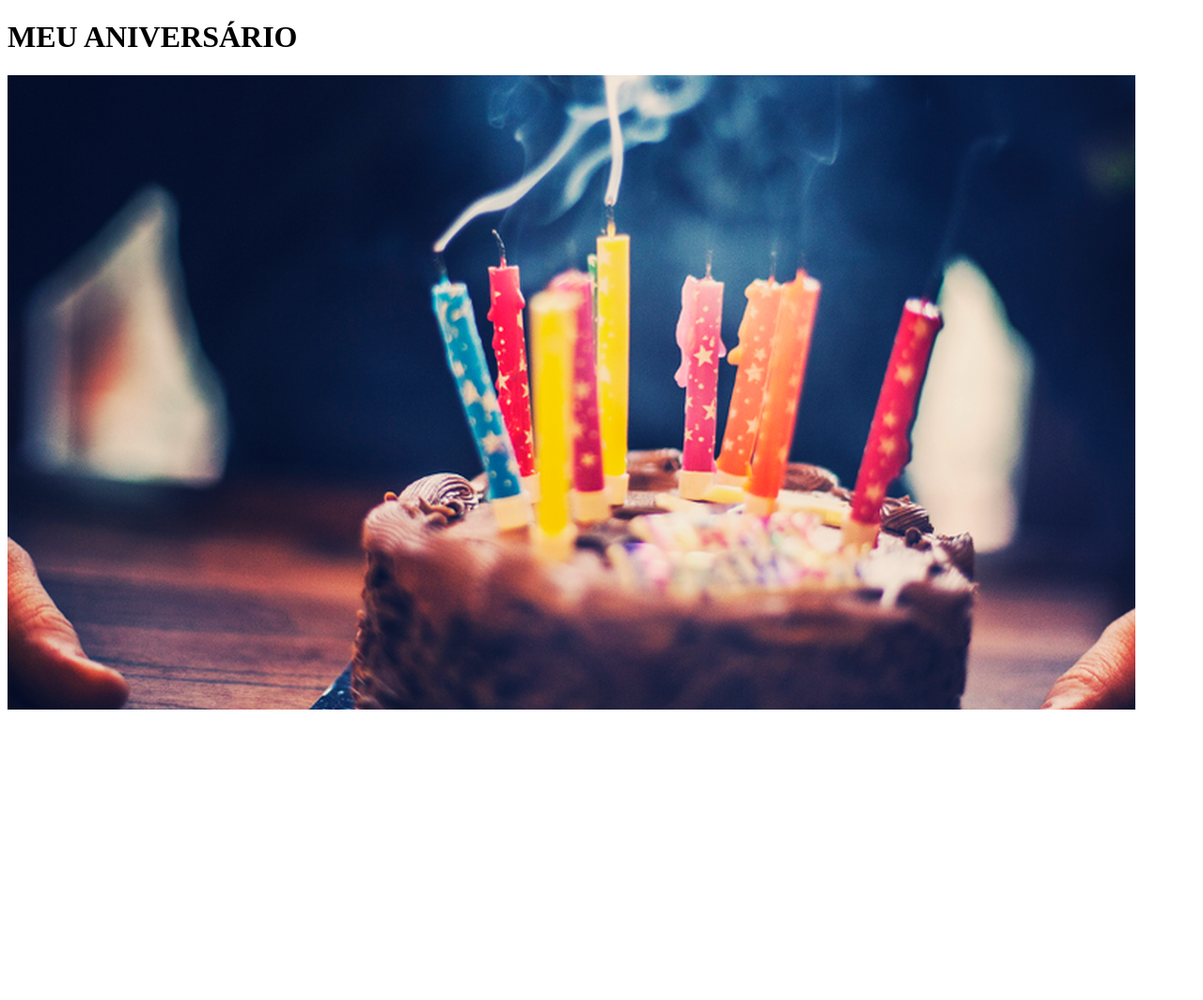
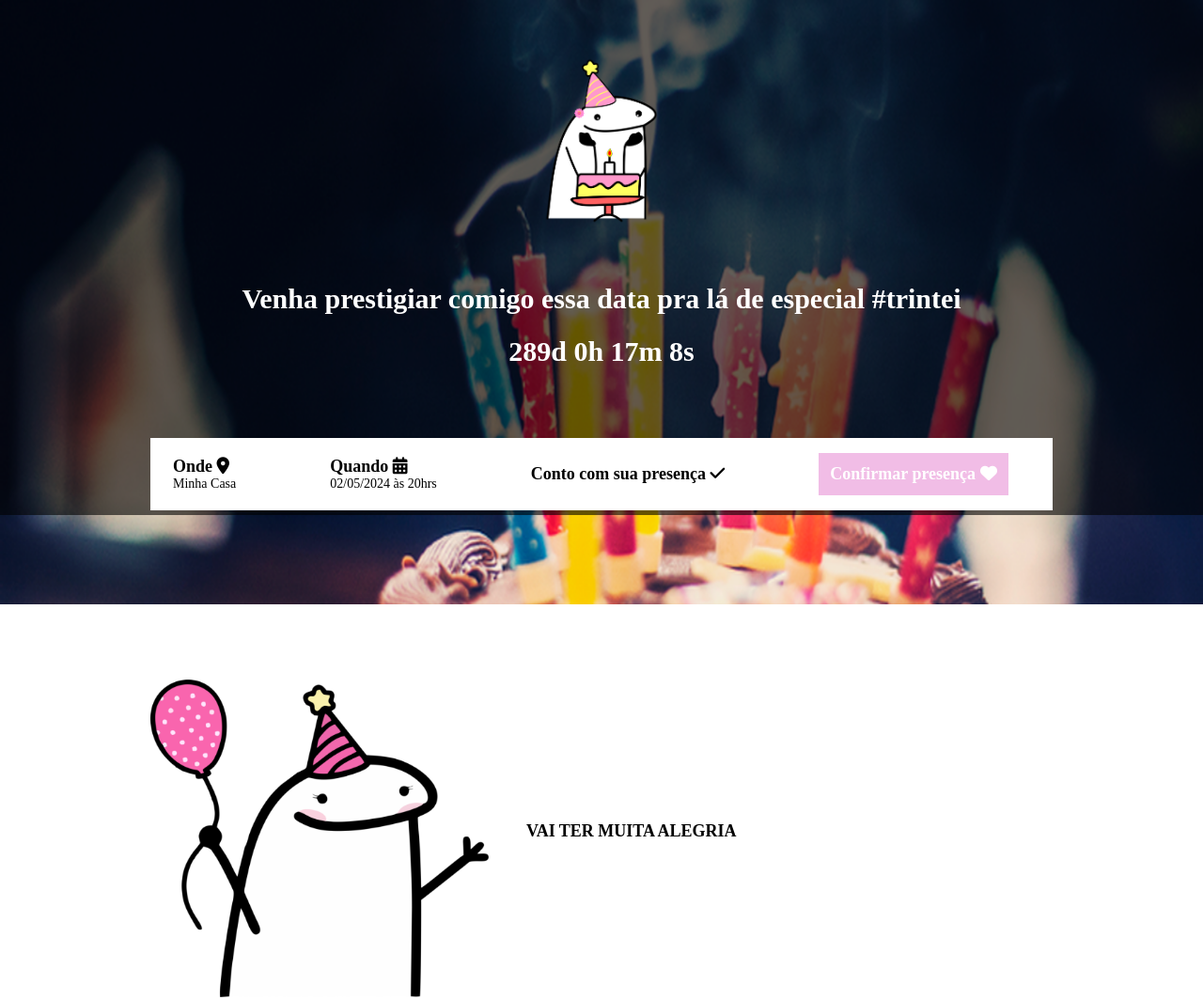
Before and after one commit to TamaradeMoura/my-birthday, a website built with Parcel: page src/index.html in a window 1280 px wide. Shown: the top 1064 px of the page at 94% size. Before the commit the page ends 800 px from the top, so only its background shows below. Built offline with nearby package versions, Linux system fonts and the light colour scheme.

Commit message:
commit final

```diff
--- a/package.json
+++ b/package.json
@@ -2,9 +2,9 @@
   "name": "my-birthday",
   "version": "1.0.0",
   "description": "",
-  "main": "index.js",
   "scripts": {
     "dev": "parcel src/index.html src/styles/main.scss src/scripts/main.js",
+    "build": "parcel build src/index.html",
     "test": "echo \"Error: no test specified\" && exit 1"
   },
   "keywords": [],
--- a/src/index.html
+++ b/src/index.html
@@ -5,10 +5,61 @@
     <meta name="viewport" content="width=device-width, initial-scale=1.0">
     <title>SAVE THE DATES</title>
     <link rel="stylesheet" href="styles/main.scss">
+    <script src="https://kit.fontawesome.com/2fbcff5999.js" crossorigin="anonymous"></script>
 </head>
 <body>
-    <h1>MEU ANIVERSÁRIO</h1>
-    <img src="images/bolo.png" alt="bolo">
+    <header class="hero">
+        <div class="container">
+            <img class="hero__logo" src="images/vai_ter_bolo.png" alt="bolo">
+            <p class="hero__text">
+                Venha prestigiar comigo essa data pra lá de especial #trintei <br><span id="contador"></span>
+            </p>
+            <div class="infos-bar">
+                <ul class="infos-bar__infos">
+                    <li class="infos-bar__infos__item">
+                        <b>Onde <i class="fa-solid fa-location-dot"></i></b>
+                        Minha Casa
+                    </li>
+                    <li class="infos-bar__infos__item">
+                        <b>Quando <i class="fa-solid fa-calendar-days"></i></b>
+                        02/05/2024 às 20hrs
+                    </li>
+                    <li class="infos-bar__infos__item">
+                        <b>Conto com sua presença <i class="fa-solid fa-check"></i></b>
+
+                    </li>
+                    <a href="#" class="button button--primary">
+                        Confirmar presença <i class="fa-sharp fa-solid fa-heart fa-bounce"></i></a>
+                </ul>
+            </div>
+        </div>
+    </header>
+    <section class="event">
+        <div class="container">
+            <img  class="event__image" src="images/feliz.png" alt="Florki feliz">
+            <div class="event__details">
+                <h2 class="event__details__title">Vai ter muita alegria</h2>
+            </div>
+        </div>
+    </section>
+    <section class="event event">
+        <div class="container">
+            <img  class="event__image1" src="images/pensativo.png" alt="Florki feliz">
+            <div class="event__details">
+                <h2 class="event__details__title">Não vai perder hein</h2>
+            </div>
+        </div>
+    </section>
+    <section class="event event">
+        <div class="container">
+            <img  class="event__image2" src="images/coracao.png" alt="Florki feliz">
+            <div class="event__details">
+                <h2 class="event__details__title">Vou ficar muito feliz com você lá<br>
+                    <span class="event__details__span">(nem precisa presente)</span>
+                </h2>
+            </div>
+        </div>
+    </section>
     <script src="scripts/main.js"></script>
 </body>
 </html>
--- a/src/scripts/main.js
+++ b/src/scripts/main.js
@@ -1 +1,25 @@
-console.log ("Olá Mundo");
+const dataDoEvento = new Date("May 2, 2024 20:00:00");
+const timeStampDoEvento = dataDoEvento.getTime();
+
+const contaAsHoras = setInterval(function () {
+    const agora = new Date();
+    const timeStampAtual = agora.getTime();
+
+    const distanciaDoEvento = timeStampDoEvento - timeStampAtual;
+
+    const diasEmMs = 1000 * 60 * 60 * 24;
+    const horaEmMs = 1000 * 60 * 60;
+    const minutoEmMs = 1000 * 60;
+
+    const diasAteOEvento = Math.floor(distanciaDoEvento / diasEmMs);
+    const horasAteOEvento = Math.floor((distanciaDoEvento % diasEmMs) / diasEmMs);
+    const minutosAteOEvento = Math.floor((distanciaDoEvento % horaEmMs) / minutoEmMs);
+    const segundosAteOEvento = Math.floor((distanciaDoEvento % minutoEmMs) / 1000);
+
+    document.getElementById('contador').innerHTML = `${diasAteOEvento}d ${horasAteOEvento}h ${minutosAteOEvento}m ${segundosAteOEvento}s`;
+
+    if (distanciaDoEvento < 0) {
+        clearInterval(contaAsHoras);
+        document.getElementById('contador').innerHTML = 'evento expirado';
+    }
+}, 1000);
--- /dev/null
+++ b/src/styles/_buttons.scss
@@ -0,0 +1,29 @@
+@use 'variables';
+
+.button {
+    padding: 12px;
+    font-size: 18px;
+    font-weight: bold;
+    text-decoration: none;
+    text-align: center;
+    white-space: nowrap;
+
+    &--primary {
+        color: variables.$corDeTextoPrimario;
+        background-color: variables.$corDeFundo;
+
+        &:hover {
+            background-color: lighten(variables.$corSecundaria, 5%);
+        }
+    }
+
+    @media (max-width: 678px) {
+        display: block;
+        width: 80%;
+    }
+
+    @media (max-width: 1024px) {
+        display: flex;
+        align-items: center;
+    }
+}
--- /dev/null
+++ b/src/styles/_event.scss
@@ -0,0 +1,56 @@
+@use 'variables';
+
+.event {
+    padding: 80px 0;
+
+    .container {
+        display: flex;
+        align-items: center;
+        gap: 40px;
+    }
+
+    &__image {
+        max-width: 360px;
+    }
+
+    &__image1 {
+        max-width: 250px;
+        margin-left: 5%;
+    }
+
+    &__image2 {
+        max-width: 250px;
+        margin-left: 5%;
+    }
+
+    &__details {
+        margin-right: 40px;
+
+        &__title {
+            font-size: 18px;
+            font-weight: bold;
+            margin-bottom: 16px;
+            text-transform: uppercase;
+        }
+
+        &__span{
+            text-transform: lowercase;
+            font-size: 16px;
+        }
+    }
+
+    @media (max-width: 640px) {
+        .container {
+            display: block;
+        }
+
+        &__image {
+            width: 100%;
+        }
+
+        &__details {
+            margin-right: 0;
+            margin-bottom: 16px;
+        }
+    }
+}
--- /dev/null
+++ b/src/styles/_hero.scss
@@ -0,0 +1,69 @@
+@use 'variables';
+
+.hero {
+    padding-top: 50px;
+    padding-bottom: 100px;
+    background-image: url(../images/bolo.png);
+    background-size: 100% 140%;
+    background-repeat: no-repeat;
+
+
+    .container {
+        position: relative;
+    }
+
+    &::before {
+        position: absolute;
+        top: 0;
+        left: 0;
+        width: 100%;
+        height: 68.5%;
+        background-color: variables.$corDeTextoSecundario;
+        content: '';
+        opacity: .6;
+
+    }
+
+    &__text {
+        margin-top: 40px;
+        margin-bottom: 64px;
+        font-size: 30px;
+        line-height: 56px;
+        font-weight: 800;
+        text-align: center;
+        color: variables.$corDeTextoPrimario;
+    }
+
+    &__logo {
+        margin: 0 auto;
+        height: 200px;
+        display: flex;
+        justify-content: space-between;
+    }
+
+    @media (max-width: 1024px) {
+        &::before {
+            height: 96.5%;
+        }
+    }
+
+    @media (max-width: 640px) {
+        padding: 40px 0;
+        background-size: 100% 70%;
+
+        &::before {
+            height: 52.5%;
+        }
+
+        &__logo {
+            height: 80px;
+        }
+
+        &__text {
+            font-size: 22px;
+            line-height: 24px;
+            margin: 24px 0;
+        }
+    }
+
+}
--- /dev/null
+++ b/src/styles/_info_bar.scss
@@ -0,0 +1,44 @@
+@use 'variables';
+
+.infos-bar {
+    padding: 16px 24px;
+    background-color: #fff;
+    display: flex;
+    justify-content: space-between;
+
+    &__infos {
+        display: flex;
+        align-items: center;
+        gap: 100px;
+
+        &__item {
+            font-size: 14px;
+            color: variables.$corDeTextoSecundario;
+
+            b {
+                color: variables.$corDeTextoSecundario;
+                font-size: 18px;
+                display: block;
+            }
+        }
+    }
+
+    @media (max-width: 640px) {
+        display: block;
+
+        &__infos {
+            display: block;
+
+            &__item {
+                margin-bottom: 24px;
+            }
+        }
+    }
+
+    @media (max-width: 1024px) {
+        &__infos {
+            gap: 16px;
+        }
+    }
+
+}
--- /dev/null
+++ b/src/styles/_variables.scss
@@ -0,0 +1,5 @@
+$corDeFundo: #f1bde6;
+$corSecundaria: #f079d6;
+
+$corDeTextoPrimario: #fff;
+$corDeTextoSecundario: #000;
--- a/src/styles/main.scss
+++ b/src/styles/main.scss
@@ -0,0 +1,27 @@
+@use 'variables';
+@use 'hero';
+@use 'info_bar';
+@use 'buttons';
+@use 'event';
+
+* {
+    margin: 0;
+    padding: 0;
+    box-sizing: border-box;
+    list-style: none;
+}
+
+.container {
+    max-width: 960px;
+    width: 100%;
+    margin: 0 auto;
+
+    @media (max-width: 640px) {
+        max-width: 80%;
+    }
+
+    @media (max-width: 1024px) {
+        max-width: 90%;
+    }
+
+}
```
